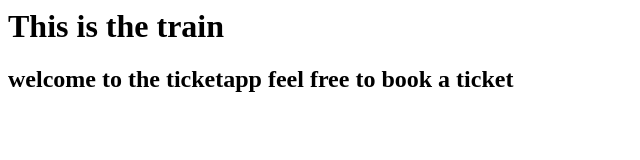
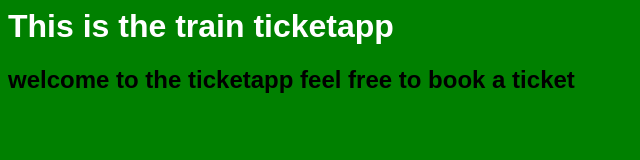
Before and after one commit to dominic2256/ticketapp, a plain HTML site: page index.html in a window 1280 px wide. Shown: the whole page, without its empty margins (0-640 px from the left). Drawn offline with Linux system fonts and the light colour scheme.

Commit message:
added nigerian color to it

```diff
--- a/index.html
+++ b/index.html
@@ -2,9 +2,19 @@
 <html>
    <head>
        <title>welcome to train ticketapp</title>
+	   <style>
+	      body{
+		  background-color:green;
+		  font-family:arial,corbel, sans-serif;
+		  }
+
+		  h1{
+		  color:white;
+		  }
+	   </style>
    </head>
    <body>
-       <h1>This is the train</h1>
+       <h1>This is the train ticketapp</h1>
         <h2>welcome to the ticketapp feel free to book a ticket</h2>
    </body>
 
```
